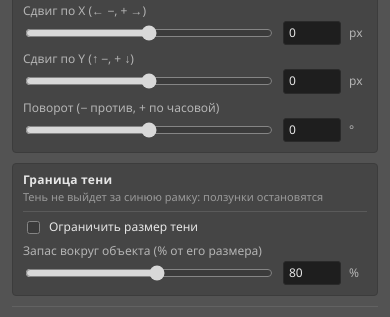
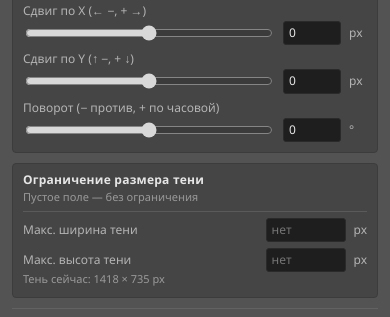
Before and after one commit to Donijoni/shadow-tool, a plain HTML site: page index.html in a window 390 px wide. Shown: the part 1415-1732 px from the top of the page. Drawn offline with Linux system fonts and the light colour scheme.

Commit message:
Add files via upload

```diff
--- a/index.html
+++ b/index.html
@@ -50,6 +50,8 @@ button.primary.dirty{box-shadow:0 0 0 2px #ffb020}
 .grpTitle{display:flex;flex-direction:column;gap:2px;padding-bottom:6px;margin-bottom:2px;border-bottom:1px solid #5a5a5a}
 .grpTitle>span:first-child{font-weight:600;color:var(--text);letter-spacing:.02em}
 .grpHint{color:#9a9a9a;font-size:11px}
+.limRow{display:flex;align-items:center;gap:8px;margin:6px 0 0;color:var(--dim)}
+.limRow input{margin-left:auto}
 .grp.hit{border-color:#2a8fd8}
 .grp.hit .grpHint{color:#7cc4ff}
 #exportView{position:absolute;inset:0;background:var(--stage);overflow:auto;padding:12px;z-index:5}
@@ -196,19 +198,18 @@ const SLIDERS = [
   {k:'ox',    m:'both',  g:'pos', name:'Сдвиг по X (← −, + →)', min:-100,max:100,step:1, unit:'px'},
   {k:'oy',    m:'both',  g:'pos', name:'Сдвиг по Y (↑ −, + ↓)', min:-100,max:100,step:1, unit:'px'},
   {k:'rot',   m:'both',  g:'pos', name:'Поворот (− против, + по часовой)', min:-90,max:90,step:1, unit:'°'},
-  {k:'lim',   m:'both',  g:'limit', name:'Запас вокруг объекта (% от его размера)', min:0, max:150, step:1, unit:'%'},
 ];
 // slider groups shown as titled blocks; 'main' title depends on the mode
 const GROUPS = [
   {g:'main',    title:{stand:'Отброшенная тень', lie:'Тень'}, hint:{stand:'Тень от всего объекта по земле', lie:'Сдвинутый размытый силуэт'}},
   {g:'contact', title:{stand:'Контактная тень', lie:'Контактная тень'}, hint:{stand:'Плотная тень у мест касания и в закрытых местах', lie:'Тёмная кромка у края'}},
   {g:'pos',     title:{stand:'Положение тени', lie:'Положение тени'}, hint:{stand:'Подгонка под конкретный объект, в профиль не сохраняется', lie:'Подгонка под конкретный объект, в профиль не сохраняется'}},
-  {g:'limit',   title:{stand:'Граница тени', lie:'Граница тени'}, hint:{stand:'Тень не выйдет за синюю рамку: ползунки остановятся', lie:'Тень не выйдет за синюю рамку: ползунки остановятся'}},
+  {g:'limit',   title:{stand:'Ограничение размера тени', lie:'Ограничение размера тени'}, hint:{stand:'Пустое поле — без ограничения', lie:'Пустое поле — без ограничения'}},
 ];
 
 // Start values (not a profile). Profiles list starts empty.
 const DEFAULTS = {mode:'stand',A:125,E:38,len:100,ground:45,vol:70,persp:25,b0:1,b1:28,fade:55,
-  lift:30,spread:0,lb:35,op:70,cop:60,csize:8,cdif:50,cwide:35,cgam:100,cflat:45,cband:25,gy:0,ox:0,oy:0,rot:0,limon:false,lim:80,color:'#1d2433'};
+  lift:30,spread:0,lb:35,op:70,cop:60,csize:8,cdif:50,cwide:35,cgam:100,cflat:45,cband:25,gy:0,ox:0,oy:0,rot:0,limW:0,limH:0,color:'#1d2433'};
 let P = Object.assign({}, DEFAULTS);
 
 /* ---------- profiles storage ---------- */
@@ -223,7 +224,7 @@ function fillPresetList(sel){
   s.value = (sel && names.includes(sel)) ? sel : '';
   updatePresetState();
 }
-const PKEYS=['mode','A','E','len','ground','vol','persp','b0','b1','fade','lift','spread','lb','op','cop','csize','cdif','cwide','cgam','cflat','cband','limon','lim','color'];
+const PKEYS=['mode','A','E','len','ground','vol','persp','b0','b1','fade','lift','spread','lb','op','cop','csize','cdif','cwide','cgam','cflat','cband','limW','limH','color'];
 function pick(o){ const r={}; for(const k of PKEYS) r[k]=(o[k]!=null?o[k]:DEFAULTS[k]); r.gy=0; return r; }
 function updatePresetState(){
   const s=document.getElementById('preset'), p=allPresets()[s.value], st=document.getElementById('pState');
@@ -265,11 +266,14 @@ for(const s of SLIDERS){
   row.append(r,n,u); slidersEl.append(lbl,row);
   ctrls[s.k] = {r,n,lbl,row,m:s.m};
 }
-// "Ограничить" checkbox at the top of the limit block
-const limonEl=document.createElement('input'); limonEl.type='checkbox'; limonEl.id='limon';
-{ const l=document.createElement('label'); l.className='chk'; l.style.margin='6px 0 2px'; l.append(limonEl,' Ограничить размер тени');
-  const box=grpEls.limit.box; box.insertBefore(l, box.children[1]); }
-limonEl.addEventListener('change',()=>{ lastKey='limon'; P.limon=limonEl.checked; schedule(true); });
+// max shadow width / height in source pixels; empty = no limit
+const limWEl=document.createElement('input'), limHEl=document.createElement('input');
+const limNow=document.createElement('div'); limNow.className='hint'; limNow.id='limNow';
+{ const box=grpEls.limit.box;
+  const mk=(el,id,label)=>{ el.type='number'; el.id=id; el.min='1'; el.step='1'; el.placeholder='нет'; el.style.width='80px';
+    const row=document.createElement('label'); row.className='limRow'; row.append(label,el,' px'); box.appendChild(row);
+    el.addEventListener('input',()=>{ const v=Math.max(0,Math.round(+el.value||0)); lastKey=id; P[id]=v; schedule(true); }); };
+  mk(limWEl,'limW','Макс. ширина тени'); mk(limHEl,'limH','Макс. высота тени'); box.appendChild(limNow); }
 const modeSeg=document.getElementById('modeSeg');
 function showMode(){
   for(const b of modeSeg.querySelectorAll('button')) b.classList.toggle('on', b.dataset.mode===P.mode);
@@ -282,7 +286,7 @@ const fA=document.getElementById('fA'), fE=document.getElementById('fE');
 const colorEl=document.getElementById('color');
 function syncUI(){
   for(const s of SLIDERS){ ctrls[s.k].r.value=P[s.k]; ctrls[s.k].n.value=P[s.k]; }
-  limonEl.checked=!!P.limon;
+  limWEl.value=P.limW>0?P.limW:''; limHEl.value=P.limH>0?P.limH:'';
   fA.value=Math.round(P.A); fE.value=Math.round(P.E); colorEl.value=P.color; drawDial(); showMode();
 }
 fA.addEventListener('input',()=>{ lastKey='A'; P.A=+fA.value||0; drawDial(); schedule(true); });
@@ -710,16 +714,19 @@ function queue(recompute, draft=false){
 }
 // a parameter changed. schedule() = still dragging (draft), schedule(true) = final value
 function schedule(full){ if(liveEl.checked) queue(true, !full); else { dirty=true; showDirty(); } }
-// shadow size limit: object box grown by lim % of the object's larger side
-const LIMIT_KEYS=new Set(['lim','limon']);
-function limitBox(st){ const ow=st.right-st.left, oh=st.y0b-st.top, m=(P.lim/100)*Math.max(ow,oh); return [st.left-m, st.top-m, st.right+m, st.y0b+m]; }
+// shadow size limit: max width / height of the shadow itself, in source pixels (0 = no limit)
+const LIMIT_KEYS=new Set(['limW','limH']);
+const limitOn=()=>P.limW>0||P.limH>0;
+let lastBox=null;   // current shadow box in stage pixels
 function shadowBox(S,W,H){
   let x0=W,y0=H,x1=-1,y1=-1;
   for(let y=0;y<H;y++){ const o=y*W; let any=false; for(let x=0;x<W;x++) if(S[o+x]>0.03){ any=true; if(x<x0)x0=x; if(x>x1)x1=x; } if(any){ if(y<y0)y0=y; y1=y; } }
   return x1<0?null:[x0,y0,x1+1,y1+1];
 }
-function exceedsLimit(S,st){ const b=shadowBox(S,st.W,st.H); if(!b) return false; const L=limitBox(st); return b[0]<L[0]||b[1]<L[1]||b[2]>L[2]||b[3]>L[3]; }
-function limitNote(t){ if(grpEls.limit) grpEls.limit.hint.textContent=t||grpEls.limit.G.hint[P.mode]; grpEls.limit&&grpEls.limit.box.classList.toggle('hit',!!t); }
+function boxSizePx(b,st){ return b?[Math.round((b[2]-b[0])/st.sc), Math.round((b[3]-b[1])/st.sc)]:[0,0]; }
+function exceedsLimit(b,st){ if(!b) return false; const [w,h]=boxSizePx(b,st); return (P.limW>0&&w>P.limW)||(P.limH>0&&h>P.limH); }
+function limitNote(t){ if(grpEls.limit) grpEls.limit.hint.textContent=t||(limitOn()?'Ползунки остановятся, если тень станет больше заданного':grpEls.limit.G.hint[P.mode]); grpEls.limit&&grpEls.limit.box.classList.toggle('hit',!!t); }
+function showSizeNow(st){ const [w,h]=boxSizePx(lastBox,st); const el=document.getElementById('limNow'); if(el) el.textContent=lastBox?`Тень сейчас: ${w} × ${h} px`:'Тени нет'; }
 // only the picture changed (background, frame, colour…): reuse the last computed shadow
 function redraw(){ queue(false); }
 function showDirty(){ updBtn.classList.toggle('dirty',dirty); updBtn.textContent=dirty?'Обновить тень •':'Обновить тень'; }
@@ -752,7 +759,7 @@ function cropRect(st){
   if(document.getElementById('frame').value==='all') return {x:0,y:0,w:st.W,h:st.H};
   const ow=st.right-st.left, oh=st.y0b-st.top, m=0.45*Math.max(ow,oh);
   let a=st.left-m, b=st.top-m*0.6, c=st.right+m, d=st.y0b+m;
-  if(P.limon){ const L=limitBox(st), pd=8; a=Math.min(a,L[0]-pd); b=Math.min(b,L[1]-pd); c=Math.max(c,L[2]+pd); d=Math.max(d,L[3]+pd); }   // keep the limit frame in view
+  if(limitOn() && lastBox){ const L=lastBox, pd=8; a=Math.min(a,L[0]-pd); b=Math.min(b,L[1]-pd); c=Math.max(c,L[2]+pd); d=Math.max(d,L[3]+pd); }   // keep the shadow box in view
   const x0=Math.max(0,Math.floor(a)), y0=Math.max(0,Math.floor(b));
   const x1=Math.min(st.W,Math.ceil(c)), y1=Math.min(st.H,Math.ceil(d));
   return {x:x0,y:y0,w:x1-x0,h:y1-y0};
@@ -772,15 +779,15 @@ function render(recompute=true, draft=false){
   if(sunMode.checked && sunPt) angleFromSun();
   if(recompute || !lastS){
     const t0=performance.now();
-    let S=computeShadow(st,P);
-    if(P.limon && exceedsLimit(S,st)){
+    let S=computeShadow(st,P), box=shadowBox(S,st.W,st.H);
+    if(limitOn() && exceedsLimit(box,st)){
       if(lastGood && !LIMIT_KEYS.has(lastKey)){
         // stop at the last value that fit: put the previous settings back
-        P=Object.assign({},lastGood,{limon:P.limon,lim:P.lim}); syncUI(); S=computeShadow(st,P);
-        limitNote('Достигнута граница тени: дальше этот ползунок не идёт.');
-      } else limitNote('Тень выходит за границу: уменьши длину, размытие или увеличь запас.');
-    } else { lastGood=P.limon?Object.assign({},P):null; limitNote(''); }   // remember only states that fit the limit
-    lastS=S; lastSt=st;
+        P=Object.assign({},lastGood,{limW:P.limW,limH:P.limH}); syncUI(); S=computeShadow(st,P); box=shadowBox(S,st.W,st.H);
+        limitNote('Достигнут предел размера: дальше этот ползунок не идёт.');
+      } else limitNote('Тень больше заданного размера: уменьши длину, размытие или рассеивание.');
+    } else { lastGood=limitOn()?Object.assign({},P):null; limitNote(''); }   // remember only states that fit the limit
+    lastS=S; lastSt=st; lastBox=box;
     lastMs=performance.now()-t0; dirty=false; showDirty();
   }
   updatePresetState();
@@ -792,11 +799,13 @@ function render(recompute=true, draft=false){
     octx.beginPath(); octx.moveTo(0,y0+0.5); octx.lineTo(st.W,y0+0.5); octx.stroke();
     octx.setLineDash([]); octx.beginPath(); octx.arc(st.xc,y0,4,0,Math.PI*2); octx.stroke(); octx.restore();
   }
-  if(P.limon){
-    const L=limitBox(st);
+  if(limitOn() && lastBox && !hideShadow){
+    // outline of the current shadow box, so its size is visible against the limit
+    const b=lastBox;
     octx.save(); octx.setLineDash([8,5]); octx.strokeStyle='#2a8fd8'; octx.lineWidth=Math.max(1,2*st.sc/0.46);
-    octx.strokeRect(L[0],L[1],L[2]-L[0],L[3]-L[1]); octx.restore();
+    octx.strokeRect(b[0]+0.5,b[1]+0.5,b[2]-b[0]-1,b[3]-b[1]-1); octx.restore();
   }
+  showSizeNow(st);
   if(sunMode.checked && sunPt){
     const x=sunPt.x*st.sc, y=sunPt.y*st.sc;
     octx.save(); octx.fillStyle='#ffd23a'; octx.strokeStyle='#7a5a00';
```
